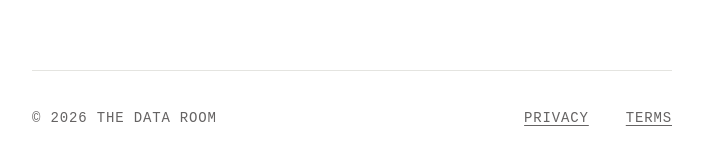
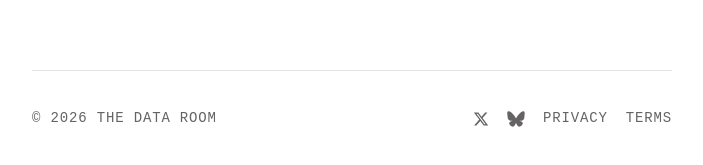
Before and after one commit to djpardis/thedataroom, an Eleventy site: page marketing/src/index.html in a window 1280 px wide. Shown: the part 3455-3620 px from the top of the page, without its empty margins (288-991 px from the left). Built offline with nearby package versions, Linux system fonts and the light colour scheme; Eleventy itself is replaced by a stand-in of ours; files that its build step writes are made by us from their sources.

Commit message:
Add X and Bluesky links to footer

```diff
--- a/marketing/src/_includes/base.html
+++ b/marketing/src/_includes/base.html
@@ -230,7 +230,19 @@
       letter-spacing: 0.06em;
       display: flex;
       justify-content: space-between;
+      align-items: center;
     }
+
+    .footer-right { display: inline-flex; align-items: center; gap: 18px; }
+
+    .social-icon, .footer-link {
+      display: inline-flex;
+      align-items: center;
+      color: var(--dim);
+      text-decoration: none;
+      transition: color 0.15s;
+    }
+    .social-icon:hover, .footer-link:hover { color: var(--accent); }
 
     @media (max-width: 480px) {
       .page { padding: 56px 20px 100px; }
@@ -255,10 +267,15 @@
 
     <footer>
       <span>&#169; <span id="year"></span> THE DATA ROOM</span>
-      <span>
-        <a href="/privacy">PRIVACY</a>
-        &nbsp;&nbsp;
-        <a href="/terms">TERMS</a>
+      <span class="footer-right">
+        <a href="https://x.com/thedataroomapp" aria-label="X" class="social-icon">
+          <svg viewBox="0 0 24 24" fill="currentColor" width="16" height="16"><path d="M18.244 2.25h3.308l-7.227 8.26 8.502 11.24H16.17l-5.214-6.817L4.99 21.75H1.68l7.73-8.835L1.254 2.25H8.08l4.713 6.231zm-1.161 17.52h1.833L7.084 4.126H5.117z"/></svg>
+        </a>
+        <a href="https://bsky.app/profile/thedataroom.app" aria-label="Bluesky" class="social-icon">
+          <svg viewBox="0 0 600 530" fill="currentColor" width="18" height="16"><path d="M135.72 44.03C202.216 94.461 273.74 196.706 300 251.585c26.262-54.88 97.782-157.124 164.28-207.555C512.26 7.61 590 -20.54 590 68.165c0 17.712-10.155 148.79-16.111 170.07-20.703 73.984-96.144 92.854-163.25 81.433 117.275 19.964 147.146 86.092 82.697 152.218-122.39 125.59-175.879-31.523-189.59-71.762-2.515-7.378-3.69-10.832-3.71-7.894-.027-2.938-1.196.516-3.71 7.894-13.708 40.24-67.197 197.352-189.587 71.762-64.45-66.126-34.578-132.254 82.697-152.218-67.107 11.421-142.55-7.45-163.252-81.434C19.225 216.954 9.07 85.876 9.07 68.164c0-88.706 77.74-60.555 125.72-24.134h.93Z"/></svg>
+        </a>
+        <a href="/privacy" class="footer-link">PRIVACY</a>
+        <a href="/terms" class="footer-link">TERMS</a>
       </span>
     </footer>
 
```
